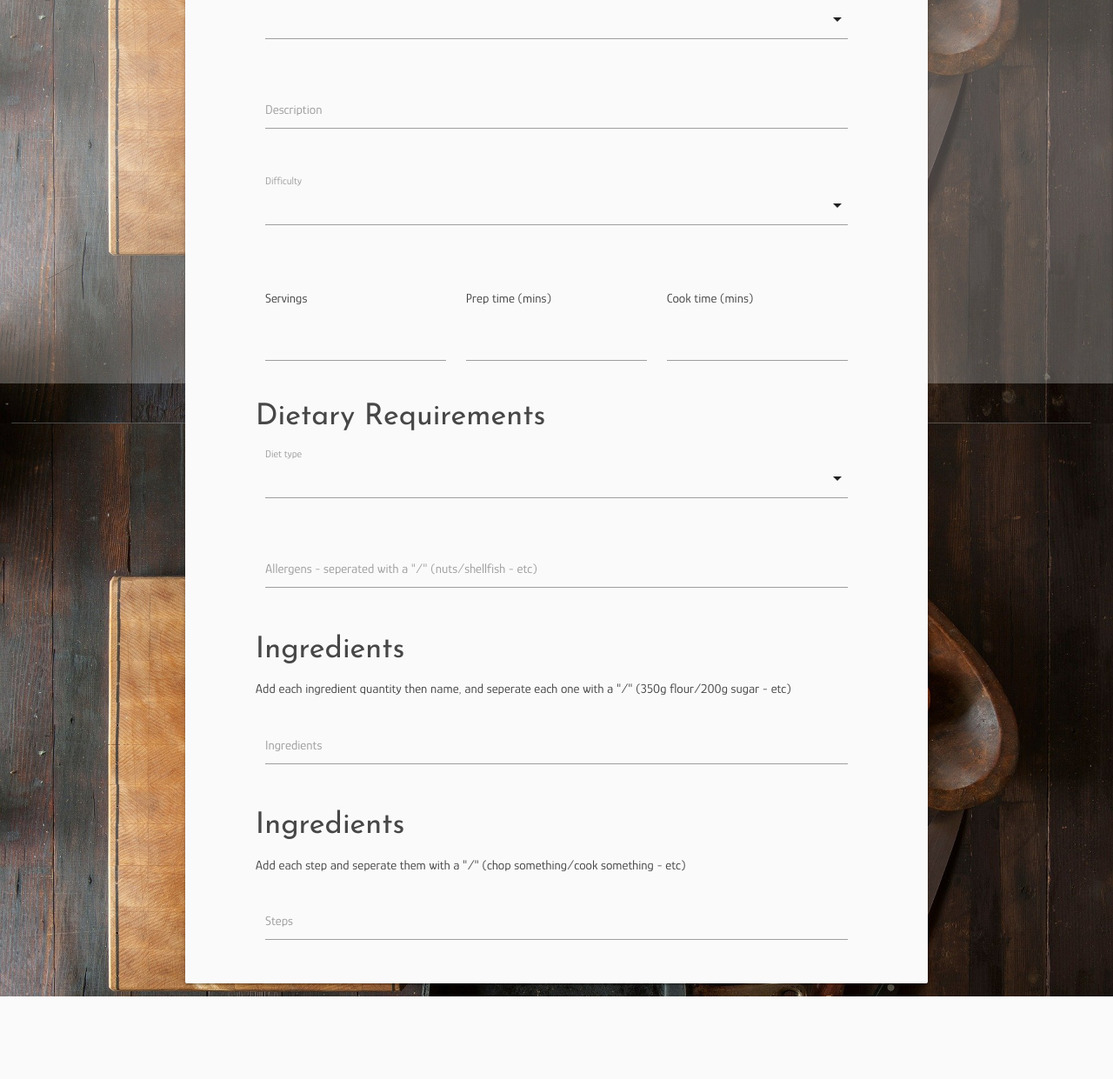
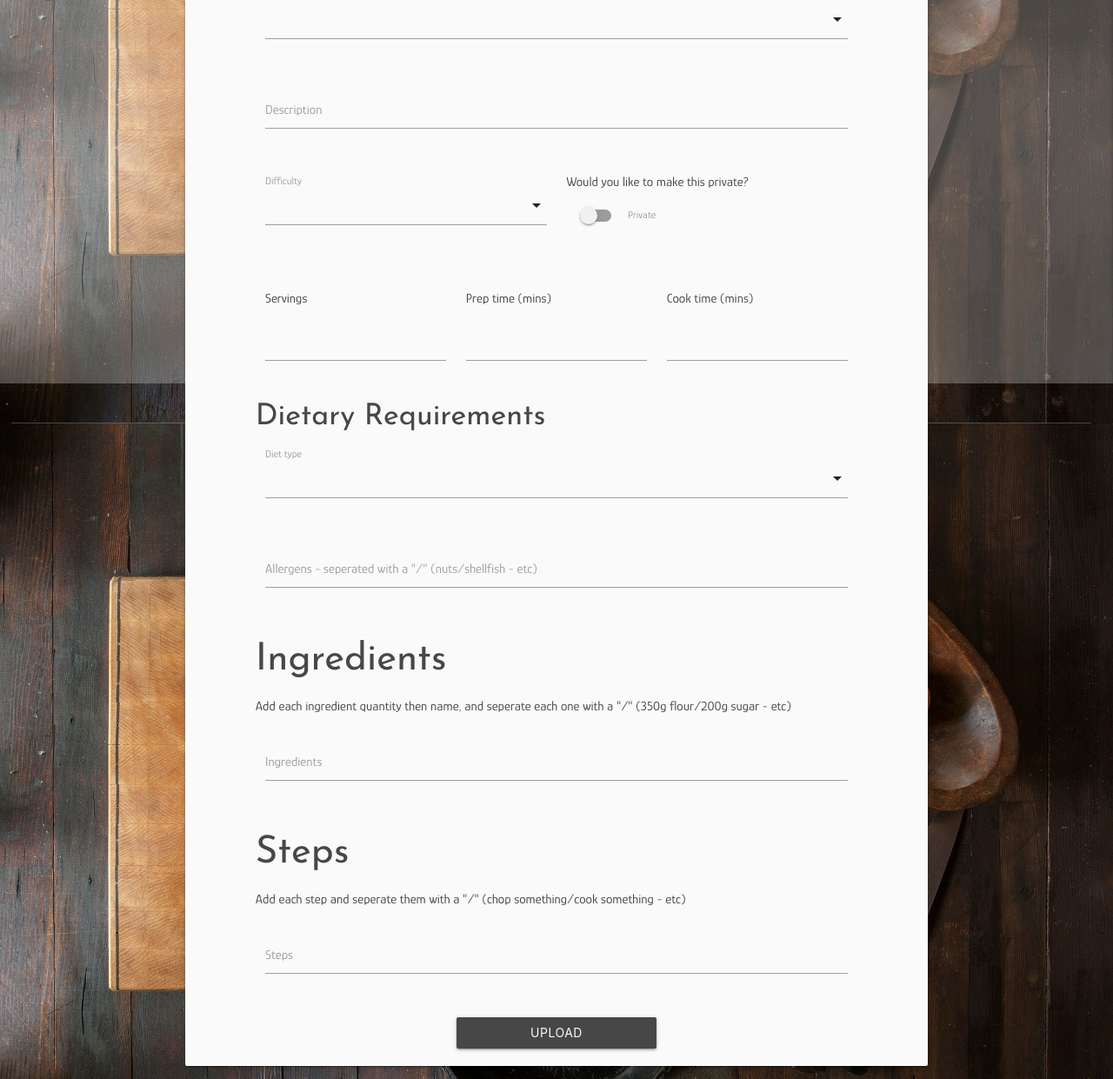
Before and after one commit to tealhorizon87/ms3_cookbook, a Flask app: page /add_recipe in a window 1280 px wide. Shown: the part 359-1600 px from the top of the page at 87% size. Before the commit the page ends 1505 px from the top, so only its background shows below. Run offline with Flask 2, Linux system fonts and the light colour scheme; data that the repository does not hold is empty; some libraries are stand-ins or nearby versions.

Commit message:
Add post method to the add recipe form
  - add the python code to the 'add_recipe' function to send the
    completed form to the database
  - add a modal to allow users to confirm they want to log out
  - add a toggle to the 'add_recipe' form to allow users to indicate
    that they would like this recipe to be private

```diff
--- a/app.py
+++ b/app.py
@@ -105,8 +105,29 @@ def logout():
 
 @app.route("/add_recipe", methods = ["GET", "POST"])
 def add_recipe():
+    if request.method == "POST":
+        is_private = "on" if request.form.get("is_private") else "off"
+        recipe = {
+            "recipe_title": request.form.get("title"),
+            "category_name": request.form.get("category_name"),
+            "recipe_description": request.form.get("description"),
+            "difficulty": request.form.get("difficulty"),
+            "is_private": is_private,
+            "servings": request.form.get("servings"),
+            "prep_time": request.form.get("prep-time"),
+            "cook_time": request.form.get("cook-time"),
+            "dietary_requirements": request.form.get("diet"),
+            "allergens": request.form.get("allergens").split("/"),
+            "ingredients": request.form.get("ingredients").split("/"),
+            "steps": request.form.get("steps").split("/")
+        }
+        mongo.db.recipes.insert_one(recipe)
+        flash("Recipe successfully uploaded!")
+        return redirect(url_for("home"))
+
     categories = mongo.db.categories.find().sort("category_name", 1)
-    return render_template("add-recipe.html", categories = categories)
+    diets = mongo.db.diet.find().sort("diet_name", 1)
+    return render_template("add-recipe.html", categories = categories, diets = diets)
 
 
 if __name__ == "__main__":
--- a/static/css/style.css
+++ b/static/css/style.css
@@ -77,7 +77,7 @@ nav li a {
   margin-top: 500px;
 }
 
-#flashMessagaes {
+#flashMessages {
   -moz-animation: cssAnimation 0s ease-in 5s forwards;
   /* Firefox */
   -webkit-animation: cssAnimation 0s ease-in 5s forwards;
@@ -103,9 +103,14 @@ nav li a {
   }
 }
 
-/* ------------------------------------------------login */
+/* ------------------------------------------card styles */
 .my-card {
   margin-top: 4rem;
+}
+
+/* -----------------------------------------------modals */
+.modal-footer a:nth-of-type(2):hover {
+  background-color: var(--my-red);
 }
 
 /* ------------------------------------------------forms */
@@ -138,3 +143,7 @@ nav li a {
   border-right: 2px solid var(--my-green);
   border-bottom: 2px solid var(--my-green);
 }
+
+.switch p {
+  margin-top: 0;
+}
--- a/static/js/script.js
+++ b/static/js/script.js
@@ -3,4 +3,6 @@ document.addEventListener('DOMContentLoaded', function() {
   let sidenavsInstance = M.Sidenav.init(sidenavs, {edge: "right"});
   let selects = document.querySelectorAll("select");
   let selectsInstance = M.FormSelect.init(selects);
+  var modals = document.querySelectorAll('.modal');
+  var modalInstances = M.Modal.init(modals, {});
 });
--- a/templates/add-recipe.html
+++ b/templates/add-recipe.html
@@ -12,6 +12,7 @@
     <div class="card-panel col s10 m8 offset-s1 offset-m2">
       <h2 class="center-align">Add a Recipe</h2>
       <form class="col s12 m10 offset-m1" action="{{ url_for('add_recipe') }}" method="POST">
+        <!-- recipe title -->
         <div class="row">
           <div class="input-field col s12">
             <input id="title" name="title" type="text"  minlength="5"
@@ -19,6 +20,7 @@
             <label for="title">Recipe Title</label>
           </div>
         </div>
+        <!-- category name -->
         <div class="row">
           <div class="input-field col s12">
             <select id="category_name" name="category_name" class="validate" multiple required>
@@ -29,6 +31,7 @@
             <label for="category_name">Choose relevant categories</label>
           </div>
         </div>
+        <!-- recipe description -->
         <div class="row">
           <div class="input-field col s12">
             <textarea id="description" class="materialize-textarea validate" name="description"
@@ -36,8 +39,9 @@
             <label for="description">Description</label>
           </div>
         </div>
+        <!-- Difficulty and privacy -->
         <div class="row">
-          <div class="input-field col s12">
+          <div class="input-field col s6">
             <select id="difficulty" name="difficulty" class="validate" required>
               <option value="" disabled selected></option>
               <option value="easy">Easy</option>
@@ -46,7 +50,16 @@
             </select>
             <label for="difficulty">Difficulty</label>
           </div>
+          <div class="switch col s6">
+            <p>Would you like to make this private?</p>
+            <label for="is_private">
+              <input type="checkbox" id="is_private" name="is_private">
+              <span class="lever"></span>
+              Private
+            </label>
+          </div>
         </div>
+        <!-- Serving size, prep and cook time -->
         <div class="row">
           <div class="input-field col s4">
             <p>Servings</p>
@@ -61,12 +74,13 @@
             <input type="number" id="cook-time" name="cook-time" class="validate" min="5" max="300" step="5" required>
           </div>
         </div>
+        <!-- Dietary requirements and allergens -->
         <div class="row">
           <h4>Dietary Requirements</h4>
           <div class="input-field col s12">
             <select id="diet" name="diet" class="validate" multiple required>
-              {% for type in diet %}
-                <option value="{{ type.diet_name }}">{{ type.diet_name }}</option>
+              {% for diet in diets %}
+                <option value="{{ diet.diet_name }}">{{ diet.diet_name }}</option>
               {% endfor %}
             </select>
             <label for="diet">Diet type</label>
@@ -79,8 +93,9 @@
             <label for="allergens">Allergens - seperated with a "/" (nuts/shellfish - etc)</label>
           </div>
         </div>
+        <!-- Ingredients -->
         <div class="row">
-          <h4>Ingredients</h4>
+          <h3>Ingredients</h3>
           <p>Add each ingredient quantity then name, and seperate each one with a "/" (350g flour/200g sugar - etc)</p>
           <div class="input-field col s12">
             <textarea id="ingredients" class="materialize-textarea validate" name="ingredients"
@@ -88,8 +103,9 @@
               <label for="ingredients">Ingredients</label>
           </div>
         </div>
+        <!-- Steps -->
         <div class="row">
-          <h4>Ingredients</h4>
+          <h3>Steps</h3>
           <p>Add each step and seperate them with a "/" (chop something/cook something - etc)</p>
           <div class="input-field col s12">
             <textarea id="steps" class="materialize-textarea validate" name="steps"
@@ -97,6 +113,9 @@
               <label for="steps">Steps</label>
           </div>
         </div>
+        <div class="row">
+          <button type="submit" name="button" class="btn col s4 offset-s4">Upload</button>
+        </div>
       </form>
     </div>
   </div>
--- a/templates/base.html
+++ b/templates/base.html
@@ -29,7 +29,7 @@
             {% if session.user %}
               <li><a href="{{ url_for('profile', username = session['user']) }}">Profile</a></li>
               <li><a href="{{ url_for('add_recipe') }}">Add Recipe</a></li>
-              <li><a href="{{ url_for('logout') }}">Log out</a></li>
+              <li><a href="#logoutModal" class="modal-trigger">Log out</a></li>
               {% if session.user|lower == "admin"|lower %}
                 <li><a href="#">Manage Categories</a></li>
               {% endif %}
@@ -46,7 +46,7 @@
         {% if session.user %}
           <li><a href="{{ url_for('profile', username = session['user']) }}">Profile</a></li>
           <li><a href="{{ url_for('add_recipe') }}">Add Recipe</a></li>
-          <li><a href="{{ url_for('logout') }}">Log out</a></li>
+          <li><a href="#logoutModal" class="modal-trigger">Log out</a></li>
           {% if session.user|lower == "admin"|lower %}
             <li><a href="#">Manage Categories</a></li>
           {% endif %}
@@ -63,7 +63,7 @@
         {% if messages %}
           {% for message in messages %}
             <div class="row">
-              <div  id="flashMessagaes" class="col s10 m8 offset-s1 offset-m2 flashes card-panel">
+              <div  id="flashMessages" class="col s10 m8 offset-s1 offset-m2 flashes card-panel">
                 <h3 class="center-align">{{ message }}</h3>
               </div>
             </div>
@@ -77,6 +77,18 @@
       {% endblock %}
     </main>
 
+    <section>
+      <div id="logoutModal" class="modal">
+        <div class="modal-content center-align">
+          <h3>Are you sure?</h3>
+        </div>
+        <div class="modal-footer center-align">
+          <a href="{{ url_for('logout') }}" class="modal-close btn">Log out</a>
+          <a href="{{ url_for('home') }}" class="modal-close btn">Cancel</a>
+        </div>
+      </div>
+    </section>
+
     <script src="https://cdnjs.cloudflare.com/ajax/libs/materialize/1.0.0/js/materialize.min.js"></script>
     <script src="{{ url_for('static', filename = 'js/script.js') }}"></script>
   </body>
```
